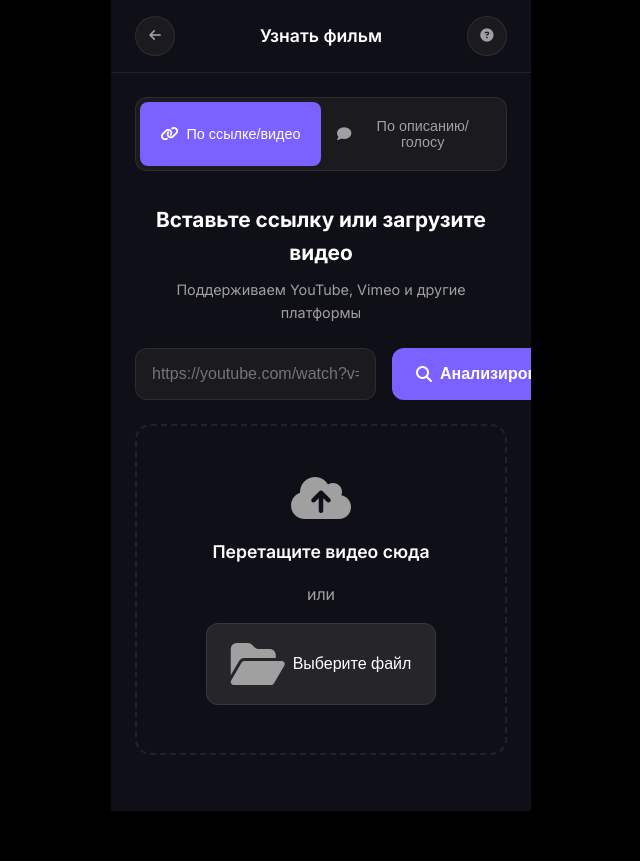
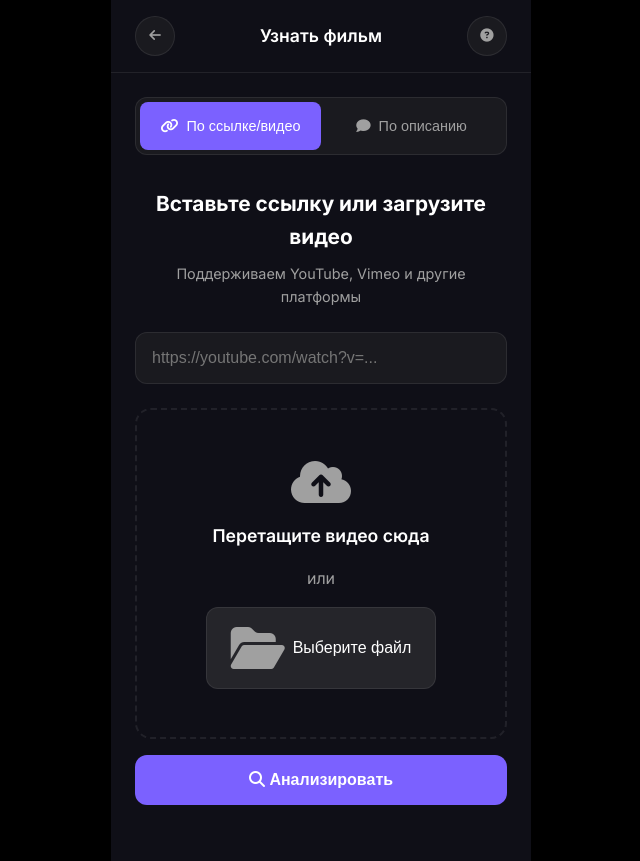
Before and after one commit to danilaloko/okko_hak, a Flask app: page /identify in a window 1280 px wide. Shown: the whole page, without its empty margins (319-959 px from the left). Before the commit the page ends 811 px from the top, so only its background shows below. Run offline with Flask 3, Linux system fonts and the light colour scheme.

Commit message:
Refactor analyze button layout and styles for improved accessibility and consistency in the identify template. Update button text for clarity and enhance UI with new container classes.

```diff
--- a/static/css/style.css
+++ b/static/css/style.css
@@ -2412,6 +2412,16 @@ textarea::-webkit-scrollbar-thumb:hover,
     transform: translateY(-1px);
 }
 
+.analyze-btn-container {
+    margin-top: var(--okko-spacing-md);
+    width: 100%;
+}
+
+.analyze-btn.full-width {
+    width: 100%;
+    display: block;
+}
+
 .drag-drop-area {
     border: 2px dashed var(--okko-border);
     border-radius: var(--okko-radius-lg);
--- a/templates/identify.html
+++ b/templates/identify.html
@@ -32,7 +32,7 @@
                 </button>
                 <button class="tab-btn" data-tab="describe">
                     <i class="fas fa-comment"></i>
-                    <span>По описанию/голосу</span>
+                    <span>По описанию</span>
                 </button>
             </div>
 
@@ -46,11 +46,9 @@
 
                     <div class="url-input-container">
                         <input type="url" id="urlInput" placeholder="https://youtube.com/watch?v=..." class="url-input">
-                        <button class="analyze-btn" id="analyzeUrlBtn">
-                            <i class="fas fa-search"></i>
-                            Анализировать
-                        </button>
                     </div>
+
+
 
                     <div class="drag-drop-area" id="dragDropArea">
                         <div class="drag-drop-content">
@@ -63,6 +61,12 @@
                             </button>
                             <input type="file" id="fileInput" accept="video/*" style="display: none;">
                         </div>
+                    </div>
+                    <div class="analyze-btn-container">
+                        <button class="analyze-btn full-width" id="analyzeUrlBtn">
+                            <i class="fas fa-search"></i>
+                            Анализировать
+                        </button>
                     </div>
                 </div>
             </div>
@@ -77,16 +81,13 @@
 
                     <div class="description-input-container">
                         <textarea id="descriptionInput" placeholder="Например: фильм про шахматиста в СССР, снято в тёплых тонах, главный герой играет в шахматы с компьютером..." class="description-textarea"></textarea>
-                        <div class="input-actions">
-                            <button class="voice-record-btn" id="voiceRecordBtn">
-                                <i class="fas fa-microphone"></i>
-                                Записать голос
-                            </button>
-                            <button class="analyze-btn" id="analyzeDescriptionBtn">
-                                <i class="fas fa-search"></i>
-                                Найти фильм
-                            </button>
-                        </div>
+                    </div>
+
+                    <div class="analyze-btn-container">
+                        <button class="analyze-btn full-width" id="analyzeDescriptionBtn">
+                            <i class="fas fa-search"></i>
+                            Найти фильм
+                        </button>
                     </div>
                 </div>
             </div>
```
